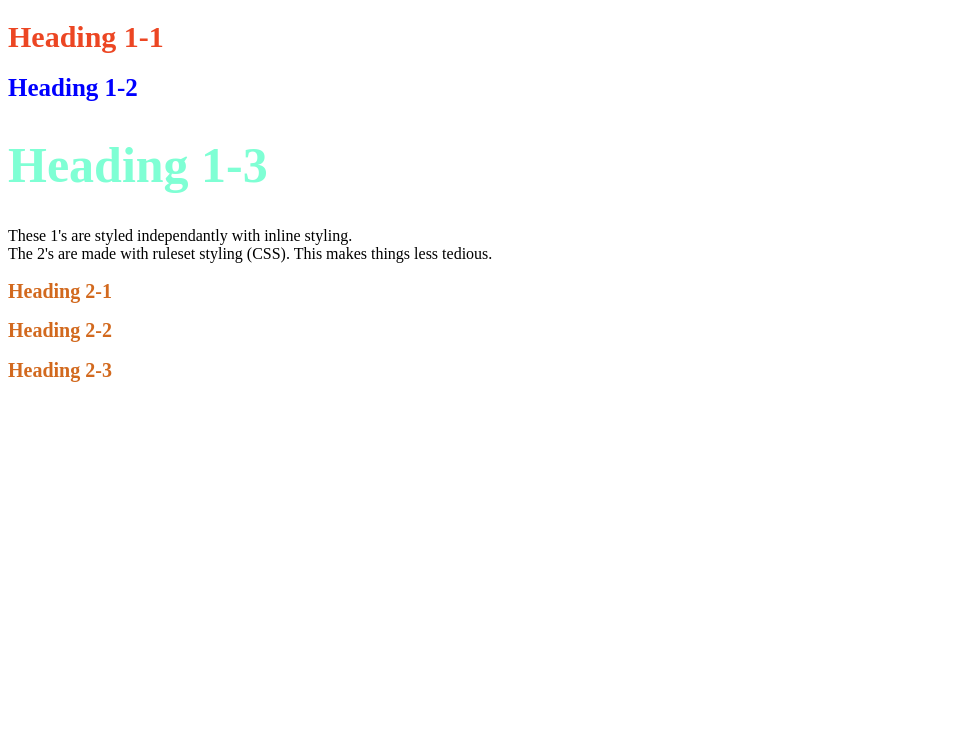
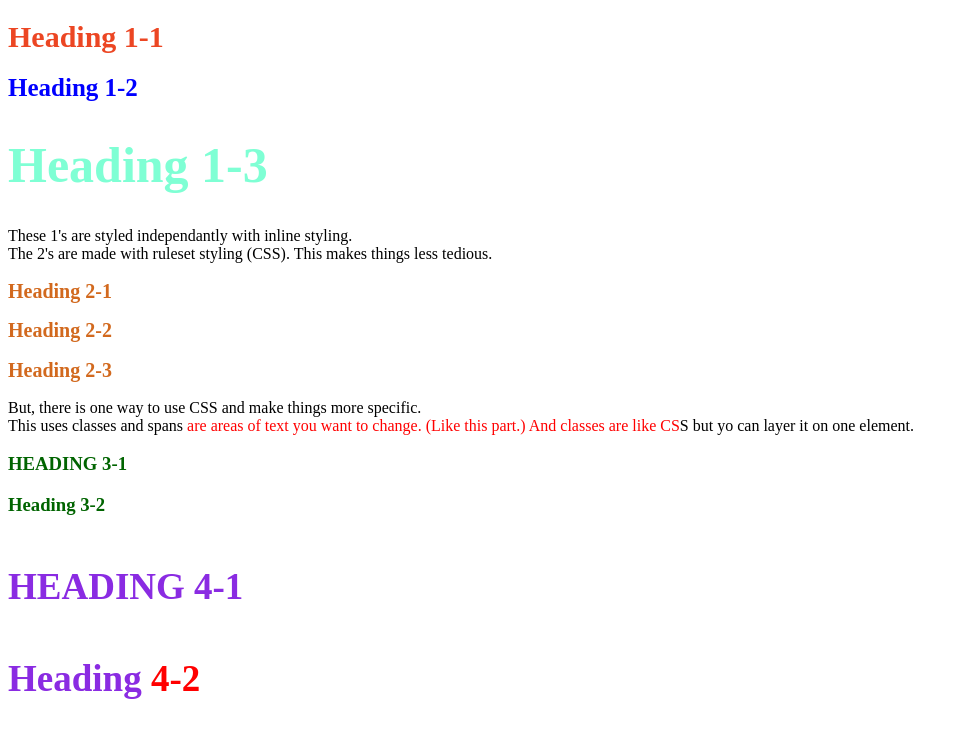
Before and after one commit to sethycans/Robots, a plain HTML site: page newstyles.html in a window 1280 px wide. Shown: the whole page, without its empty margins (0-968 px from the left). Drawn offline with Linux system fonts and the light colour scheme; files that its build step writes are made by us from their sources.

Commit message:
Adding some class to this party! And trying to make a css file.

```diff
--- a/newstyles.html
+++ b/newstyles.html
@@ -3,21 +3,21 @@
         <head>
             <title>Style Test (CSS)</title>
         </head>
-        <style type="text/CSS">
-            h2{
-                font-size: 20px;
-                color: chocolate;
-            }
-        </style>
+        <link rel="stylesheet" href="CSS/text.CSS">
         <body>
 
             <h1 style="font-size: 30px; color: #EC4623;">Heading 1-1</h1>
             <h1 style="font-size: 25px; color: blue;">Heading 1-2</h1>
             <h1 style="font-size: 50px; color: aquamarine;">Heading 1-3</h1>
-            <p>These 1's are styled independantly with inline styling. <br> The 2's are made with ruleset styling (CSS). This makes things less tedious.</p>
+                <p>These 1's are styled independantly with inline styling. <br> The 2's are made with ruleset styling (CSS). This makes things less tedious.</p>
             <h2>Heading 2-1</h2>
             <h2>Heading 2-2</h2>
             <h2>Heading 2-3</h2>
-
+                <P>But, there is one way to use CSS and make things more specific.
+                <br> This uses classes and spans <span> are areas of text you want to change. (Like this part.) And classes are like CS</span>S but yo can layer it on one element.</P>
+            <h3 class="weird stuff"> Heading 3-1</h3>
+            <h3 class="weird"> Heading 3-2</h3>
+            <h4 class="stuff"> Heading 4-1</h4>
+            <h4> Heading<span> 4-2</span></h4>
         </body>
     </html>
--- /dev/null
+++ b/text.CSS
@@ -0,0 +1,17 @@
+h2{
+    font-size: 20px;
+    color: chocolate;
+}
+h4{
+    color:blueviolet;
+    font-size: 37px;
+}
+.weird {
+    color: darkgreen;
+}
+.stuff {
+    text-transform: uppercase;
+}
+span {
+    color: red;
+}
```
